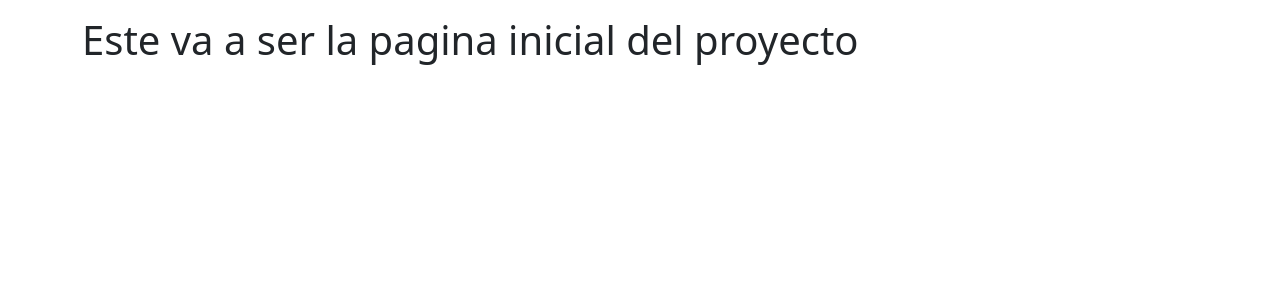
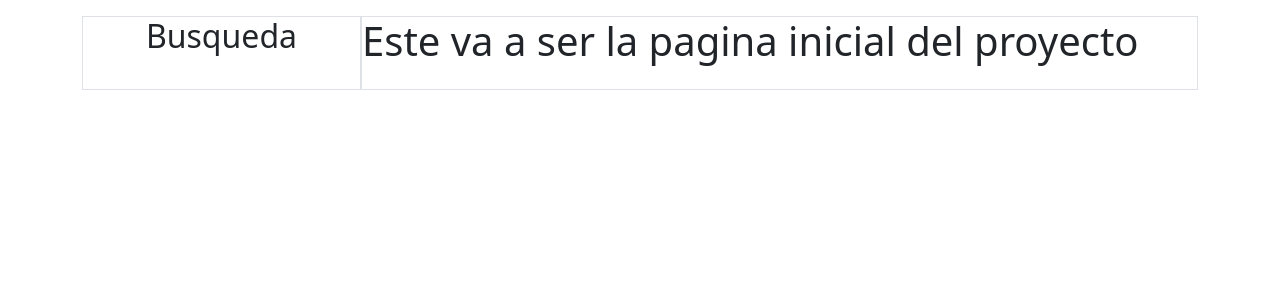
Before and after one commit to YOYO-DR/proyecto-juegossena, a Django app: page / in a window 1280 px wide. Shown: the part 66-366 px from the top of the page. Run offline with Django 4.2, Linux system fonts and the light colour scheme; some libraries are stand-ins or nearby versions.

Commit message:
acomodando inicio

```diff
--- a/templates/base.html
+++ b/templates/base.html
@@ -32,20 +32,24 @@
       <div class="row flex-nowrap">
 
          <div class="col py-3">
-          <div class="container">
-            {% block contenido %}{% endblock contenido %}
+          <div class="container-fluid container-md d-flex">
+            <div class="col-12 col-md-3 border">
+            {% include 'plantillas/busqueda.html' %}
+            </div>
+            <div class="col-12 col-md-9 border">
+              {% block contenido %}{% endblock contenido %}
+            </div>
           </div>
         </div>
         <div
           id="container-menu"
           class="col-auto col-md-3 col-xl-2 px-sm-2 px-0 bg-dark menu"
           {% comment %} fixed para que quede fijado, top para un margin y right 0 para decirle que a la derecha no quiero nada, entonces se posiciona a la derecha {% endcomment %}
-        >
+          >
            {% include 'plantillas/menu_lateral.html' %}
-         </div>
+        </div>
       </div>
-
-      </div>
+    </div>
     <script src="{% static 'libs/bootstrap-5.3/js/bootstrap.min.js' %}"></script>
     <script>
       //Funciones del menu
--- a/templates/juegos/inicio.html
+++ b/templates/juegos/inicio.html
@@ -2,7 +2,7 @@
 {% load static %}
 {% block contenido %}
 {% if user.is_authenticated %}
-<h1 class="mt-2">Hola {{user.username|title}}, {{dato}}</h1>
+<h2 class="mt-2 text-center">Hola {{user.username|title}}, {{dato}}</h2>
 <form id="envioTxt" class="d-flex flex-column border p-2 col-12 col-sm-10 col-md-8 col-lg-6 col-xxl-4">
   <div class="mb-3">
   <label for="formFile" class="form-label">Caracteristicas de cpu-z</label>
--- /dev/null
+++ b/templates/plantillas/busqueda.html
@@ -0,0 +1 @@
+<h2 class="text-center">Busqueda</h2>
```
